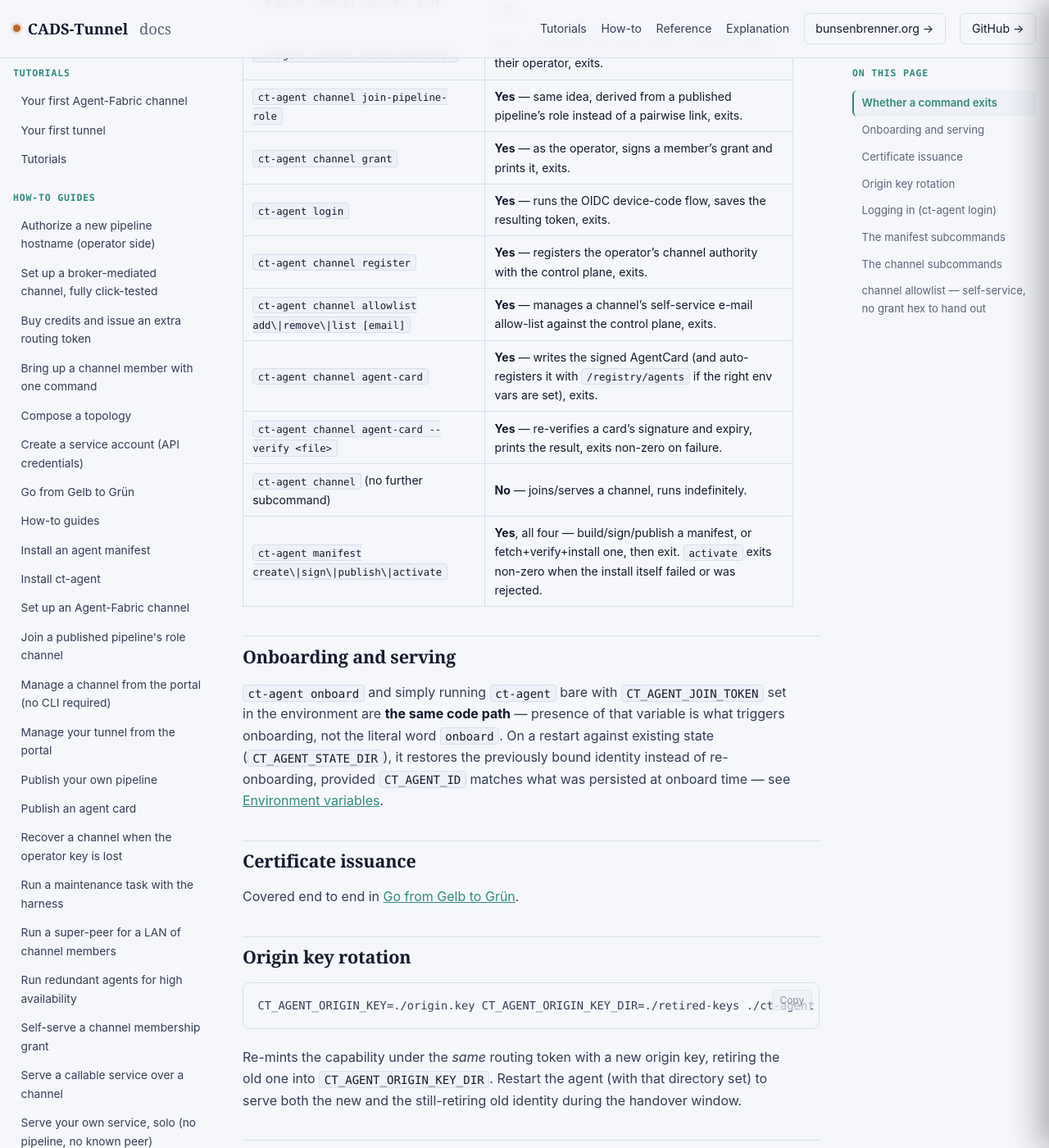
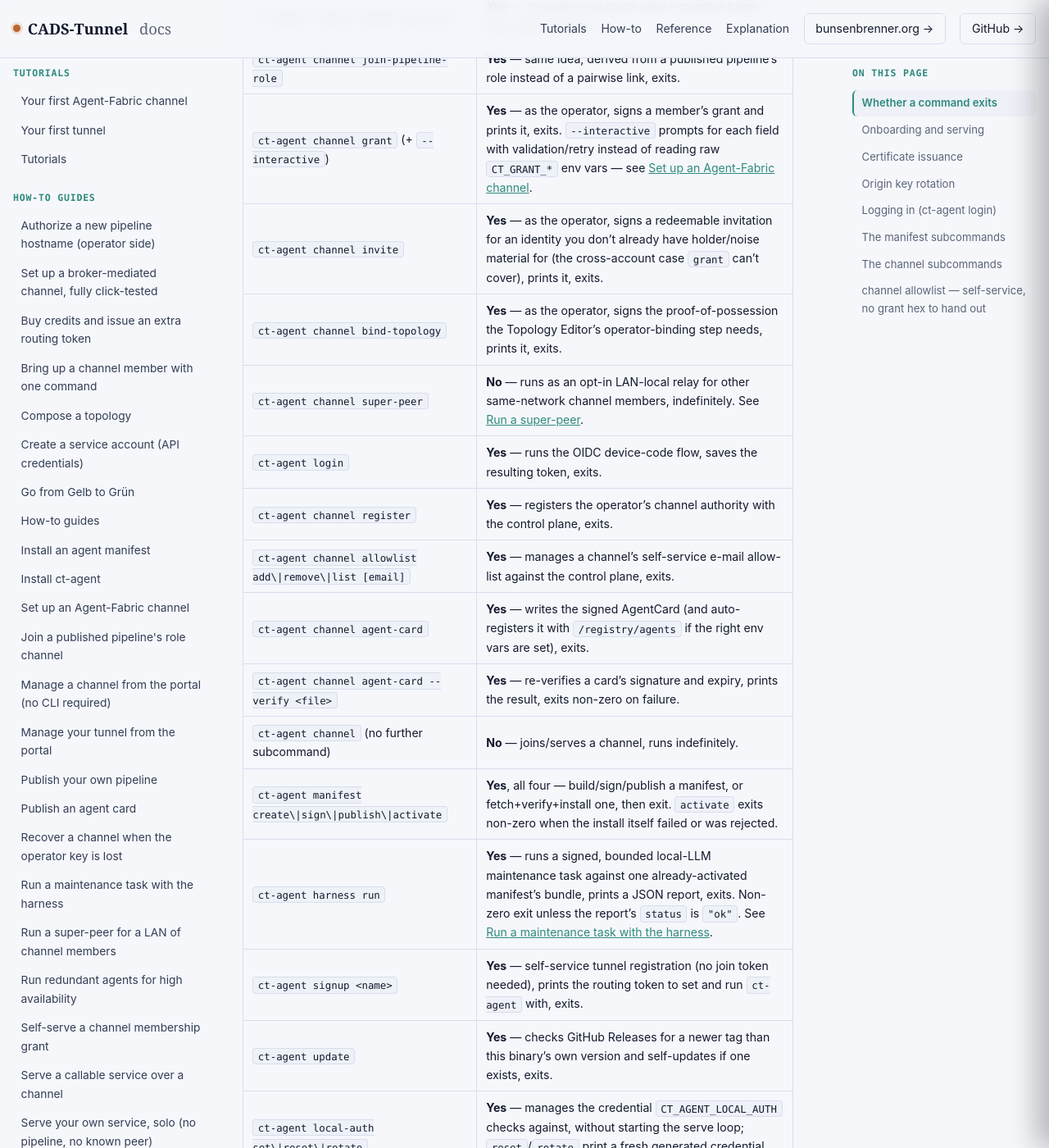
Before and after one commit to scimbe/CADS-Tunnel-docs, a Jekyll site: the page built from _reference/cli.md, in a window 1280 px wide and 1400 px high, scrolled down 793 px. Shown: the whole window at 82% size. Built offline with Jekyll 4.4.1, drawn with Linux system fonts in a browser that asks for light colours; some of the changed text lies outside the part shown.

Commit message:
reference: add 8 real ct-agent subcommands missing from the CLI table (#32)
signup, update, local-auth, relay-node, channel invite, channel
bind-topology, channel super-peer, and harness run all exist in
main.rs's dispatch but weren't in this page's exit-behavior table at
all -- the page's whole point is telling you whether a command exits or
keeps running, so this was a real, sizeable gap (8 of ~20 real
subcommands). Also folded --interactive into the existing channel grant
row rather than a separate one. Every exit-behavior claim source-
verified against main.rs's own dispatch (a bare `return Ok(())` vs. an
internal `loop { ... }` in the called function).

Co-authored-by: scimbe <becke@vps-1779cd55.vps.ovh.net>

```diff
--- a/_reference/cli.md
+++ b/_reference/cli.md
@@ -23,7 +23,10 @@ The single most useful fact about each subcommand, since it changes how you'd sc
 | `ct-agent channel operator-init` | **Yes** — prints a fresh operator identity env block, exits. |
 | `ct-agent channel member-material` | **Yes** — computes and prints what a member hands their operator, exits. |
 | `ct-agent channel join-pipeline-role` | **Yes** — same idea, derived from a published pipeline's role instead of a pairwise link, exits. |
-| `ct-agent channel grant` | **Yes** — as the operator, signs a member's grant and prints it, exits. |
+| `ct-agent channel grant` (+ `--interactive`) | **Yes** — as the operator, signs a member's grant and prints it, exits. `--interactive` prompts for each field with validation/retry instead of reading raw `CT_GRANT_*` env vars — see [Set up an Agent-Fabric channel]({{ '/how-to/join-a-channel/' | relative_url }}). |
+| `ct-agent channel invite` | **Yes** — as the operator, signs a redeemable invitation for an identity you don't already have holder/noise material for (the cross-account case `grant` can't cover), prints it, exits. |
+| `ct-agent channel bind-topology` | **Yes** — as the operator, signs the proof-of-possession the Topology Editor's operator-binding step needs, prints it, exits. |
+| `ct-agent channel super-peer` | **No** — runs as an opt-in LAN-local relay for other same-network channel members, indefinitely. See [Run a super-peer]({{ '/how-to/run-a-super-peer/' | relative_url }}). |
 | `ct-agent login` | **Yes** — runs the OIDC device-code flow, saves the resulting token, exits. |
 | `ct-agent channel register` | **Yes** — registers the operator's channel authority with the control plane, exits. |
 | `ct-agent channel allowlist add\|remove\|list [email]` | **Yes** — manages a channel's self-service e-mail allow-list against the control plane, exits. |
@@ -31,6 +34,11 @@ The single most useful fact about each subcommand, since it changes how you'd sc
 | `ct-agent channel agent-card --verify <file>` | **Yes** — re-verifies a card's signature and expiry, prints the result, exits non-zero on failure. |
 | `ct-agent channel` (no further subcommand) | **No** — joins/serves a channel, runs indefinitely. |
 | `ct-agent manifest create\|sign\|publish\|activate` | **Yes**, all four — build/sign/publish a manifest, or fetch+verify+install one, then exit. `activate` exits non-zero when the install itself failed or was rejected. |
+| `ct-agent harness run` | **Yes** — runs a signed, bounded local-LLM maintenance task against one already-activated manifest's bundle, prints a JSON report, exits. Non-zero exit unless the report's `status` is `"ok"`. See [Run a maintenance task with the harness]({{ '/how-to/run-a-harness-task/' | relative_url }}). |
+| `ct-agent signup <name>` | **Yes** — self-service tunnel registration (no join token needed), prints the routing token to set and run `ct-agent` with, exits. |
+| `ct-agent update` | **Yes** — checks GitHub Releases for a newer tag than this binary's own version and self-updates if one exists, exits. |
+| `ct-agent local-auth set\|reset\|rotate` | **Yes** — manages the credential `CT_AGENT_LOCAL_AUTH` checks against, without starting the serve loop; `reset`/`rotate` print a fresh generated credential once, exits. |
+| `ct-agent relay-node` | **No** — runs the internal-only Circuit-Relay v2 + DCUtR relay node, indefinitely. Never bind its listen address publicly. |
 
 ## Onboarding and serving
 
```
